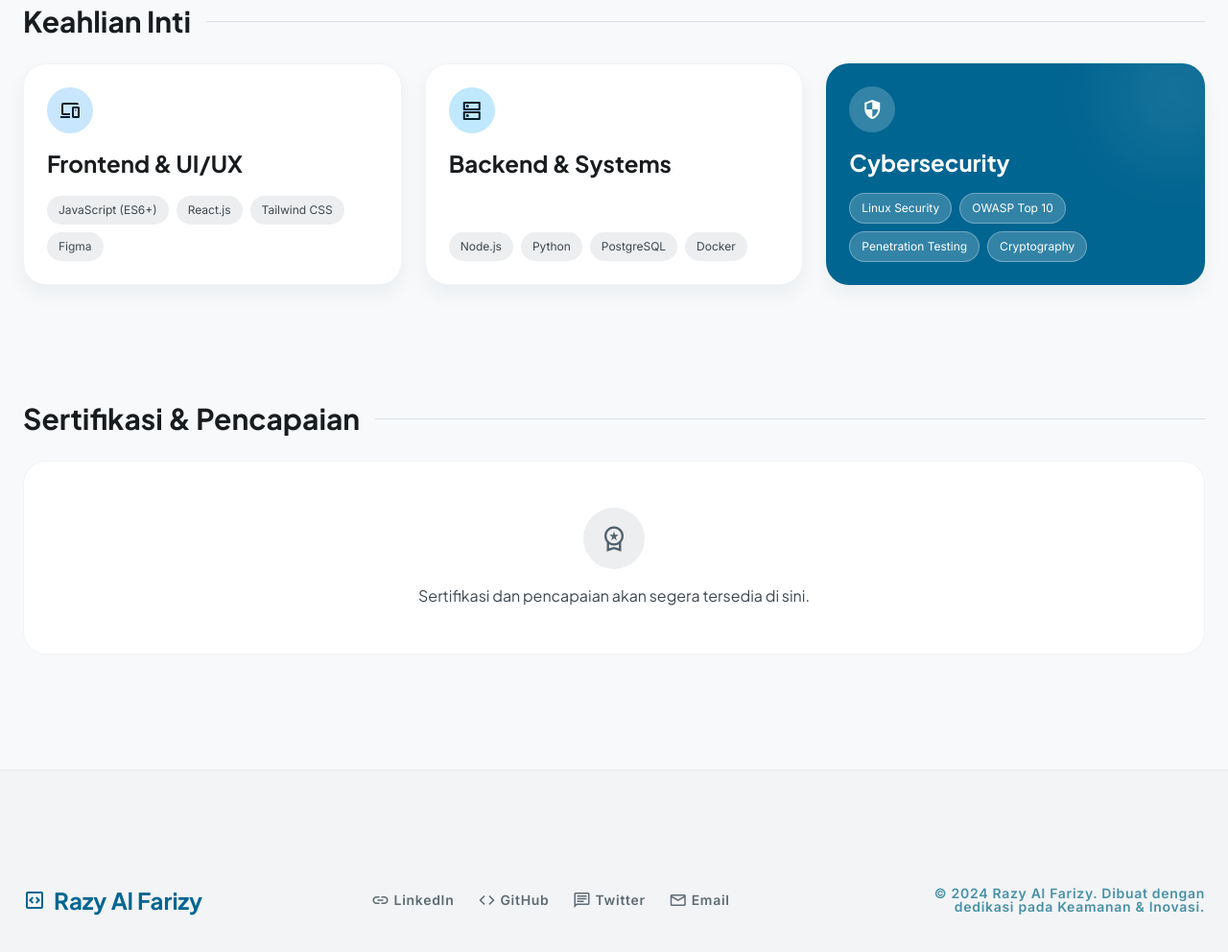
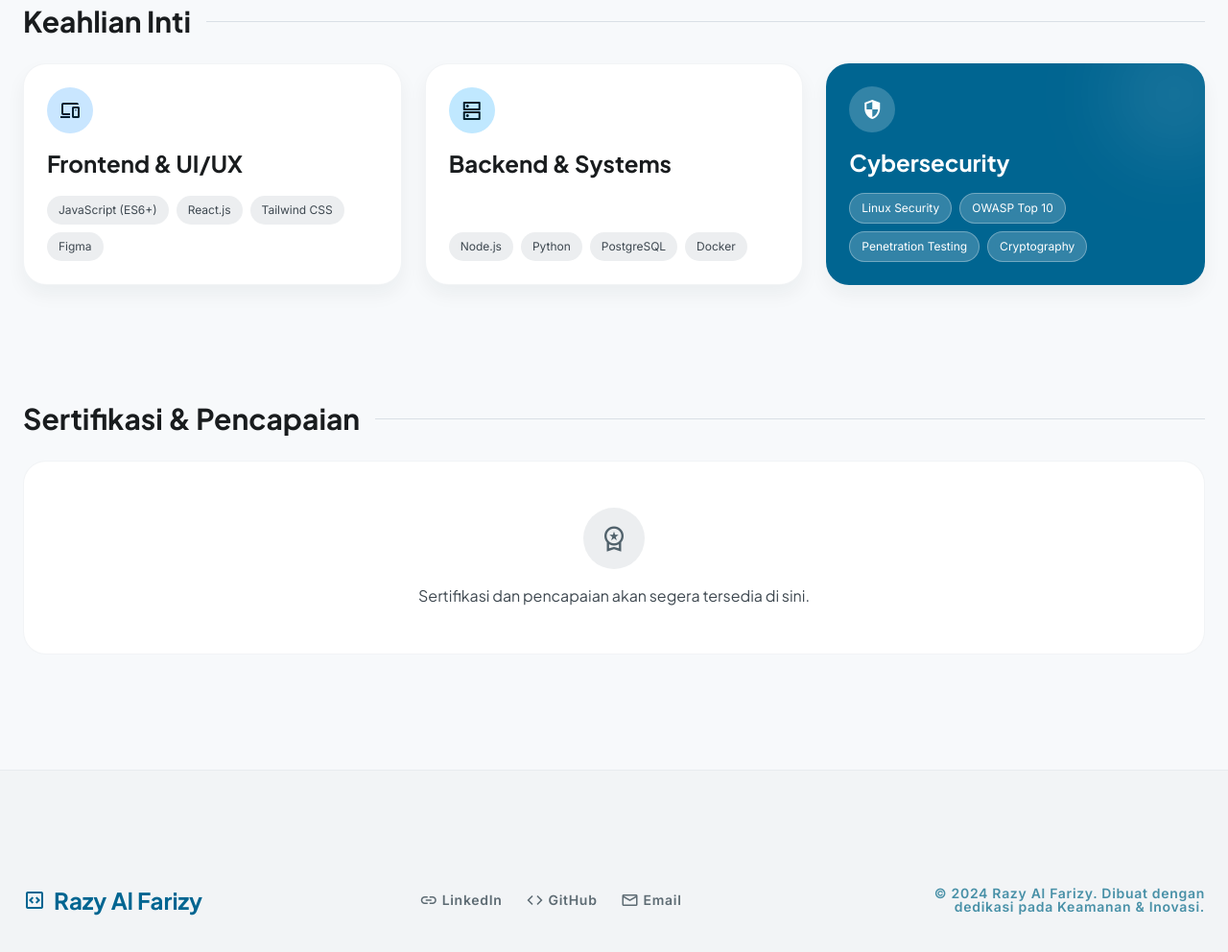
Before and after one commit to Zhee1112/PortofolioWeb, a plain HTML site: page tentang.html in a window 1280 px wide. Shown: the part 732-1724 px from the top of the page at 96% size. Drawn offline with nearby package versions, Linux system fonts and the light colour scheme.

Commit message:
Remove Twitter link from all footers

```diff
--- a/tentang.html
+++ b/tentang.html
@@ -274,9 +274,6 @@
                 <a class="text-on-tertiary-fixed-variant hover:text-primary hover:translate-y-[-2px] transition-transform duration-300 font-label-md text-label-md flex items-center gap-1 opacity-80 hover:opacity-100" href="https://github.com/Zhee1112" target="_blank">
                     <span class="material-symbols-outlined text-[20px]">code</span> GitHub
                 </a>
-                <a class="text-on-tertiary-fixed-variant hover:text-primary hover:translate-y-[-2px] transition-transform duration-300 font-label-md text-label-md flex items-center gap-1 opacity-80 hover:opacity-100" href="#">
-                    <span class="material-symbols-outlined text-[20px]">chat</span> Twitter
-                </a>
                 <a class="text-on-tertiary-fixed-variant hover:text-primary hover:translate-y-[-2px] transition-transform duration-300 font-label-md text-label-md flex items-center gap-1 opacity-80 hover:opacity-100" href="mailto:razialfarizi0@gmail.com">
                     <span class="material-symbols-outlined text-[20px]">mail</span> Email
                 </a>
```
Also changed, not shown: index.html (+0 -1 lines), kontak.html (+0 -1 lines), proyek.html (+0 -1 lines).
